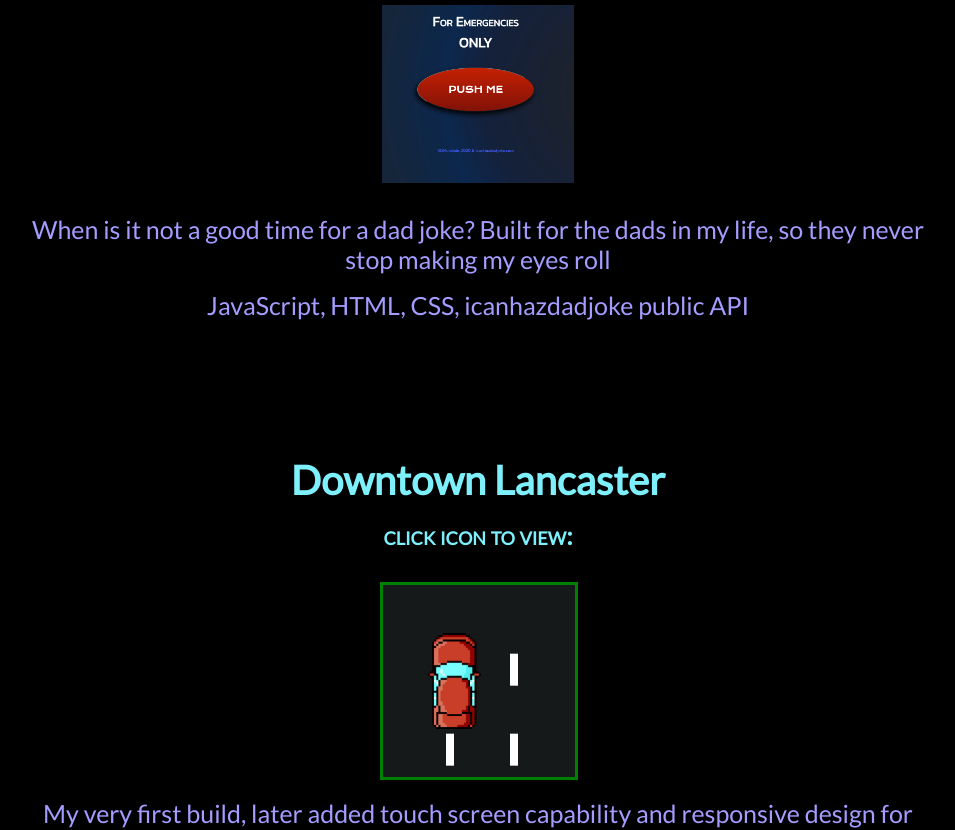
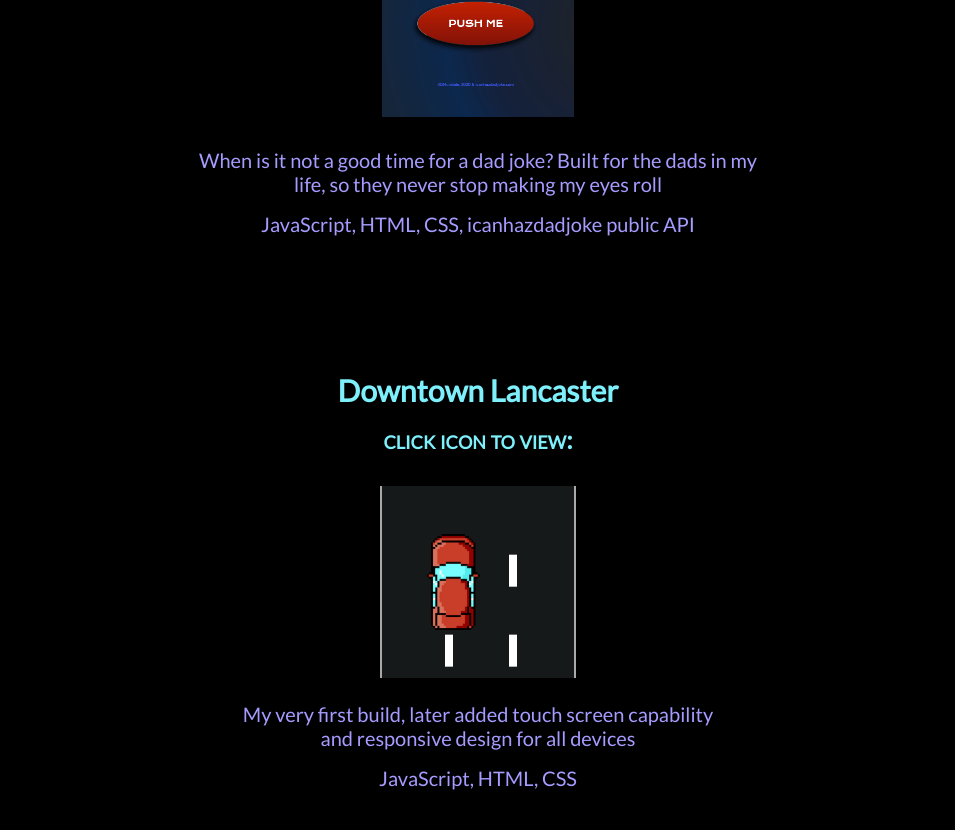
Before and after one commit to kdmundale/Profile-2.0, a Next.js app: page /projects in a window 1280 px wide. Shown: the part 1743-2573 px from the top of the page, without its empty margins (162-1117 px from the left). Built offline with nearby package versions, Linux system fonts and the light colour scheme.

Commit message:
adjusting font size on projects page

```diff
--- a/styles/Projects.module.css
+++ b/styles/Projects.module.css
@@ -157,17 +157,17 @@
   }
 
   .main section p {
-    font-size: 25px;
+    font-size: 20px;
     width: 90%;
   }
 
   .main section h2 {
-    font-size: 40px;
+    font-size: 30px;
     margin-top: 8rem;
   }
 
   .main section h3 {
-    font-size: 30px;
+    font-size: 25px;
   }
 
   .main section h4 {
@@ -186,8 +186,11 @@
     transition: all .2s ease-in-out;
   }
 
+  .main section p {
+    width: 60%;
+  }
+
   .road {
-    border:3px solid green;
     width: 12rem;
     height:12rem;
   }
```
